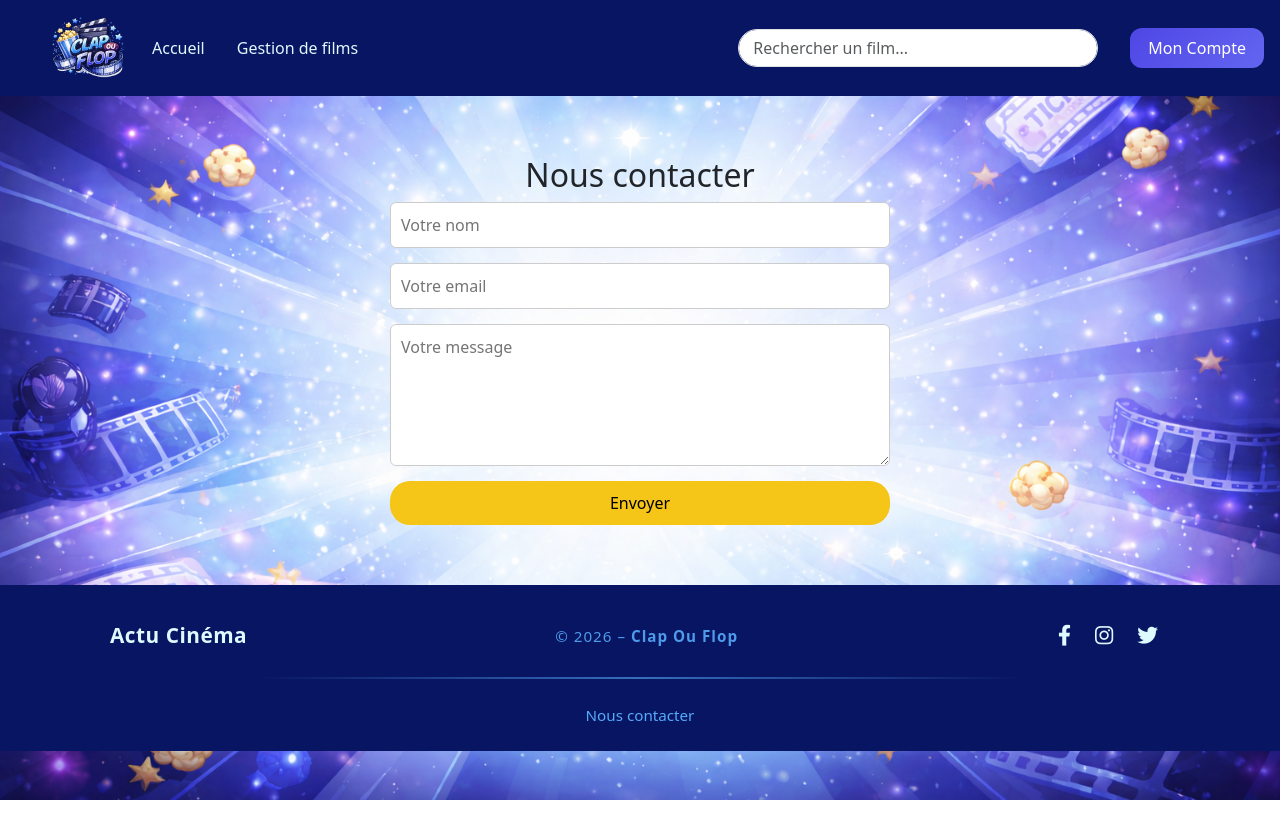
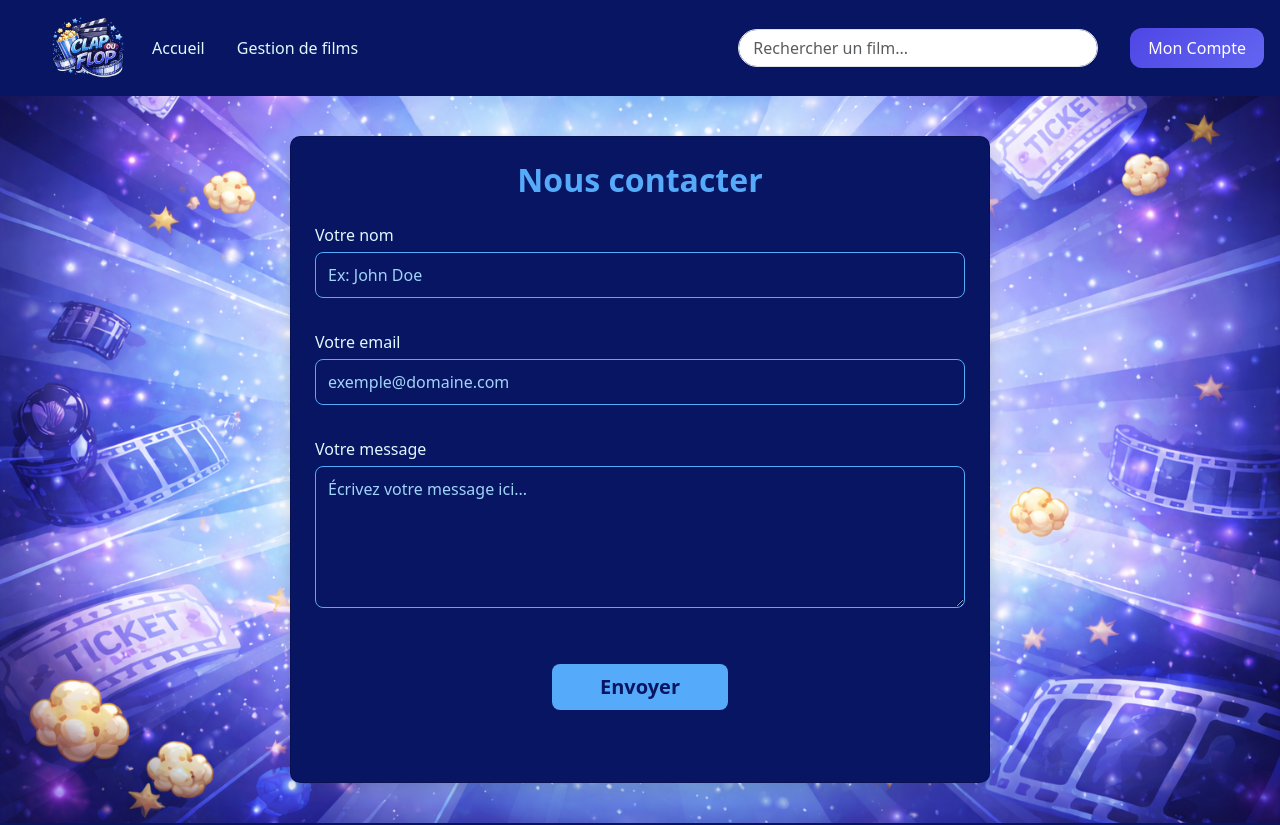
Before and after one commit to soso0706/Clap-ou-Flop, an Angular app: page /contact in a window 1280 px wide. Shown: the top 825 px of the page. Before the commit the page ends 800 px from the top, so only its background shows below. Built offline with nearby package versions, Linux system fonts and the light colour scheme.

Commit message:
amelioration esthetique

```diff
--- a/src/app/contact/contact.html
+++ b/src/app/contact/contact.html
@@ -1,10 +1,59 @@
 <div class="contact-container">
-  <h2>Nous contacter</h2>
+  <div class="card shadow p-4">
 
-  <form>
-    <input type="text" placeholder="Votre nom" required />
-    <input type="email" placeholder="Votre email" required />
-    <textarea rows="5" placeholder="Votre message" required></textarea>
-    <button type="submit">Envoyer</button>
-  </form>
+    <h2 class="mb-4 text-center">Nous contacter</h2>
+
+    <form #f="ngForm" (ngSubmit)="onSubmit()" class="d-flex flex-column gap-3 mb-5">
+
+      <!-- NOM -->
+      <div class="form-group">
+        <label for="name">Votre nom</label>
+        <input
+          type="text"
+          id="name"
+          name="name"
+          class="form-control"
+          placeholder="Ex: John Doe"
+          required
+        />
+      </div>
+
+      <!-- EMAIL -->
+      <div class="form-group">
+        <label for="email">Votre email</label>
+        <input
+          type="email"
+          id="email"
+          name="email"
+          class="form-control"
+          placeholder="exemple@domaine.com"
+          required
+        />
+      </div>
+
+      <!-- MESSAGE -->
+      <div class="form-group">
+        <label for="message">Votre message</label>
+        <textarea
+          id="message"
+          name="message"
+          rows="5"
+          class="form-control"
+          placeholder="Écrivez votre message ici..."
+          required
+        ></textarea>
+      </div>
+
+      <!-- BOUTON ENVOYER -->
+      <div class="text-center mt-4">
+        <button
+          type="submit"
+          class="btn btn-warning btn-lg px-5"
+          [disabled]="f.invalid">
+          Envoyer
+        </button>
+      </div>
+
+    </form>
+  </div>
 </div>
--- a/src/app/contact/contact.scss
+++ b/src/app/contact/contact.scss
@@ -1,30 +1,64 @@
 .contact-container {
-  max-width: 500px;
-  margin: 60px auto;
+  max-width: 700px;
+  margin: 40px auto;
+}
+
+.card {
+  background-color: #081562; /* Violet Indigo */
+  color: #ddfafe; /* texte bleu clair */
+  border-radius: 10px;
+  padding: 30px;
+  box-shadow: 0 10px 25px rgba(0,0,0,0.4);
+}
+
+.card h2 {
+  color: #55aaf9; /* titre bleu */
+  font-weight: 600;
   text-align: center;
 }
 
-form {
+.form-group {
   display: flex;
   flex-direction: column;
-  gap: 15px;
+  margin-bottom: 1rem;
 }
 
-input, textarea {
-  padding: 10px;
-  border-radius: 6px;
-  border: 1px solid #ccc;
+label {
+  font-weight: 500;
+  margin-bottom: 5px;
+  color: #ddfafe; /* label bleu clair */
 }
 
-button {
-  background-color: #f5c518;
-  border: none;
-  padding: 10px;
-  border-radius: 20px;
-  cursor: pointer;
+.form-control {
+  border-radius: 8px;
+  border: 1px solid #55aaf9; /* contour bleu */
+  padding: 10px 12px;
+  background-color: #081562; /* fond violet indigo */
+  color: #ddfafe; /* texte bleu clair */
+  transition: all 0.3s;
 }
 
-button:hover {
-  background-color: #111;
-  color: white;
+.form-control::placeholder {
+  color: #a0d4f9; /* placeholder légèrement plus clair */
 }
+
+.form-control:focus {
+  outline: none;
+  border-color: #55aaf9; /* focus bleu */
+  box-shadow: 0 0 5px rgba(85,170,249,0.6);
+}
+
+.btn-warning {
+  background-color: #55aaf9; /* bleu */
+  border: none;
+  color: #081562; /* texte sombre */
+  font-weight: 600;
+  transition: all 0.3s;
+}
+
+.btn-warning:hover {
+  background-color: #ddfafe; /* bleu clair au hover */
+  color: #081562;
+  transform: translateY(-2px);
+  box-shadow: 0 5px 15px rgba(85,170,249,0.5);
+}
--- a/src/app/contact/contact.ts
+++ b/src/app/contact/contact.ts
@@ -1,11 +1,24 @@
-import { Component } from '@angular/core';
+import { Component, inject } from '@angular/core';
+import { Router } from '@angular/router';
+import { ToastrService } from 'ngx-toastr';
+import { FormsModule } from '@angular/forms';
 
 @Component({
   selector: 'app-contact',
-  imports: [],
+  imports: [FormsModule],
   templateUrl: './contact.html',
   styleUrl: './contact.scss',
 })
 export class Contact {
 
+  private readonly router = inject(Router);
+  private toastr = inject(ToastrService);
+
+  onSubmit(): void {
+  this.toastr.success('Votre message a été envoyé avec succès !', 'Succès');
+
+    // Redirection instantanée vers l'accueil
+    this.router.navigate(['/']);
+  }
+
 }
--- a/src/app/update-movie/update-movie.html
+++ b/src/app/update-movie/update-movie.html
@@ -1,33 +1,67 @@
-<div class="container mt-4">
-  <h1 class="mb-4">Modifier le film</h1>
+<div class="update-movie-container">
+  <div class="card shadow p-4">
 
-  <div class="d-flex flex-column w-50 mb-3">
+    <h2 class="mb-4 text-center">Modifier le film</h2>
+
+    <!-- TITRE -->
+    <div class="form-group">
       <label for="title">Titre</label>
-    <input type="text" id="title" [(ngModel)]="movie.title" class="form-control"/>
+      <input
+        type="text"
+        id="title"
+        [(ngModel)]="movie.title"
+        class="form-control"
+      />
     </div>
 
-  <div class="d-flex flex-column w-50 mb-3">
+    <!-- REALISATEUR -->
+    <div class="form-group">
       <label for="director">Réalisateur</label>
-    <input type="text" id="director" [(ngModel)]="movie.director" class="form-control"/>
+      <input
+        type="text"
+        id="director"
+        [(ngModel)]="movie.director"
+        class="form-control"
+      />
     </div>
 
-  <div class="d-flex flex-column w-50 mb-3">
-    <label class="me-2" for="releaseDate">Date de sortie</label>
+    <!-- DATE -->
+    <div class="form-group">
+      <label for="releaseDate">Date de sortie</label>
       <input
         type="date"
         id="releaseDate"
         name="releaseDate"
         [value]="movie.releaseDate | date:'yyyy-MM-dd'"
-      (change)="movie.releaseDate = $any($event.target).value"/>
+        (change)="movie.releaseDate = $any($event.target).value"
+        class="form-control"
+      />
     </div>
 
-  <div class="d-flex flex-column w-50 mb-3">
+    <!-- SYNOPSIS -->
+    <div class="form-group">
       <label for="synopsis">Synopsis</label>
-    <textarea id="synopsis" rows="5" [(ngModel)]="movie.synopsis" class="form-control"></textarea>
+      <textarea
+        id="synopsis"
+        rows="5"
+        [(ngModel)]="movie.synopsis"
+        class="form-control"
+      ></textarea>
     </div>
 
-  <div class="d-flex gap-2 mt-3 mb-5">
-    <button class="btn btn-warning" (click)="save()">Mettre à jour</button>
-    <button class="btn btn-secondary" (click)="cancel()">Annuler</button>
+    <!-- BOUTONS -->
+    <div class="d-flex justify-content-center gap-3 mt-4 mb-3">
+      <button
+        class="btn btn-warning btn-lg px-5"
+        (click)="save()">
+        Mettre à jour
+      </button>
+      <button
+        class="btn btn-secondary btn-lg px-5"
+        (click)="cancel()">
+        Annuler
+      </button>
+    </div>
+
   </div>
 </div>
--- a/src/app/update-movie/update-movie.scss
+++ b/src/app/update-movie/update-movie.scss
@@ -0,0 +1,79 @@
+.update-movie-container {
+  max-width: 700px;
+  margin: 40px auto;
+}
+
+.card {
+  background-color: #081562; /* Violet Indigo */
+  color: #ddfafe; /* texte bleu clair */
+  border-radius: 10px;
+  padding: 30px;
+  box-shadow: 0 10px 25px rgba(0,0,0,0.4);
+}
+
+.card h2 {
+  color: #55aaf9; /* titre bleu */
+  font-weight: 600;
+  text-align: center;
+}
+
+.form-group {
+  display: flex;
+  flex-direction: column;
+  margin-bottom: 1rem;
+}
+
+label {
+  font-weight: 500;
+  margin-bottom: 5px;
+  color: #ddfafe; /* label bleu clair */
+}
+
+.form-control {
+  border-radius: 8px;
+  border: 1px solid #55aaf9; /* contour bleu */
+  padding: 10px 12px;
+  background-color: #081562; /* fond violet indigo */
+  color: #ddfafe; /* texte bleu clair */
+  transition: all 0.3s;
+}
+
+.form-control::placeholder {
+  color: #a0d4f9; /* placeholder légèrement plus clair */
+}
+
+.form-control:focus {
+  outline: none;
+  border-color: #55aaf9; /* focus bleu */
+  box-shadow: 0 0 5px rgba(85,170,249,0.6);
+}
+
+.btn-warning {
+  background-color: #55aaf9; /* bleu */
+  border: none;
+  color: #081562; /* texte sombre */
+  font-weight: 600;
+  transition: all 0.3s;
+}
+
+.btn-warning:hover {
+  background-color: #ddfafe; /* bleu clair au hover */
+  color: #081562;
+  transform: translateY(-2px);
+  box-shadow: 0 5px 15px rgba(85,170,249,0.5);
+}
+
+.btn-secondary {
+  background-color: #ddfafe; /* bleu clair */
+  color: #081562;
+  border: none;
+  font-weight: 600;
+  transition: all 0.3s;
+}
+
+.btn-secondary:hover {
+  background-color: #55aaf9; /* bleu */
+  color: #081562;
+  transform: translateY(-2px);
+  box-shadow: 0 5px 15px rgba(85,170,249,0.5);
+}
```
Lines whose indentation alone changed are shown as unchanged.
